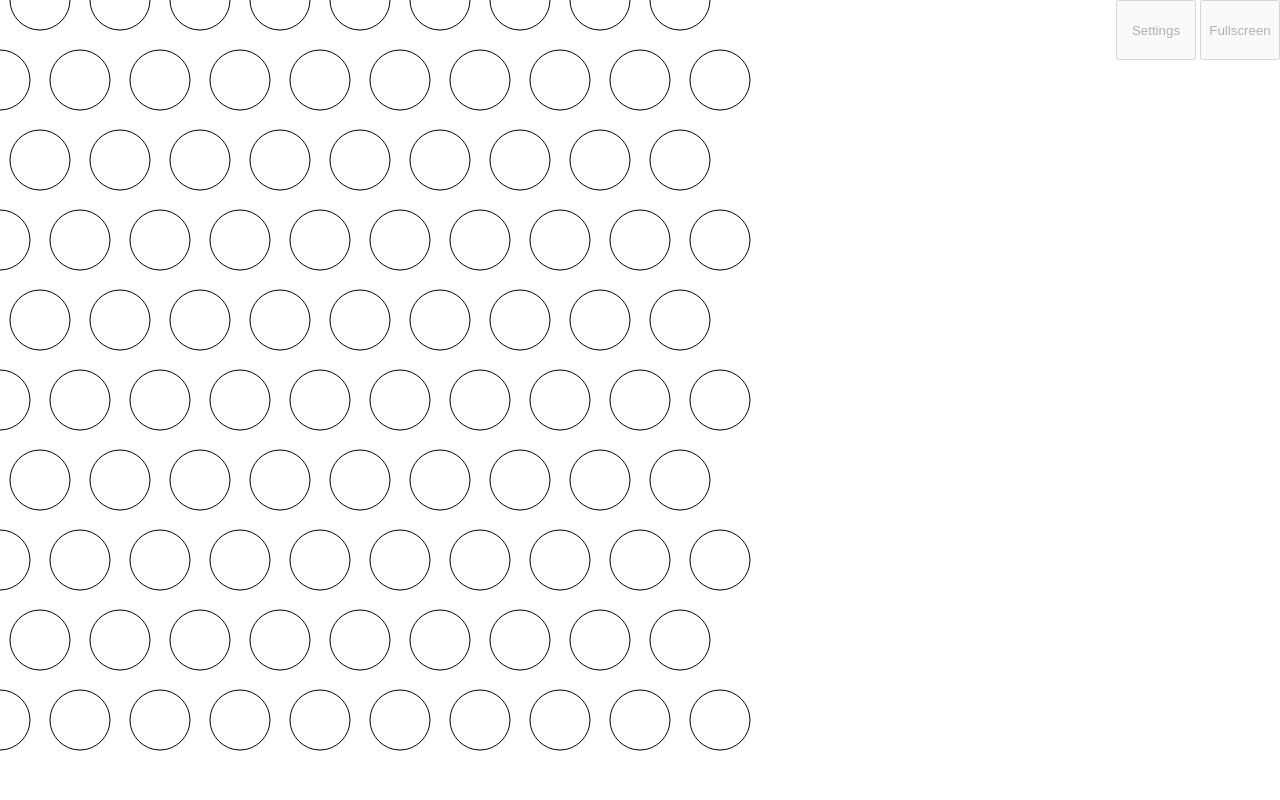
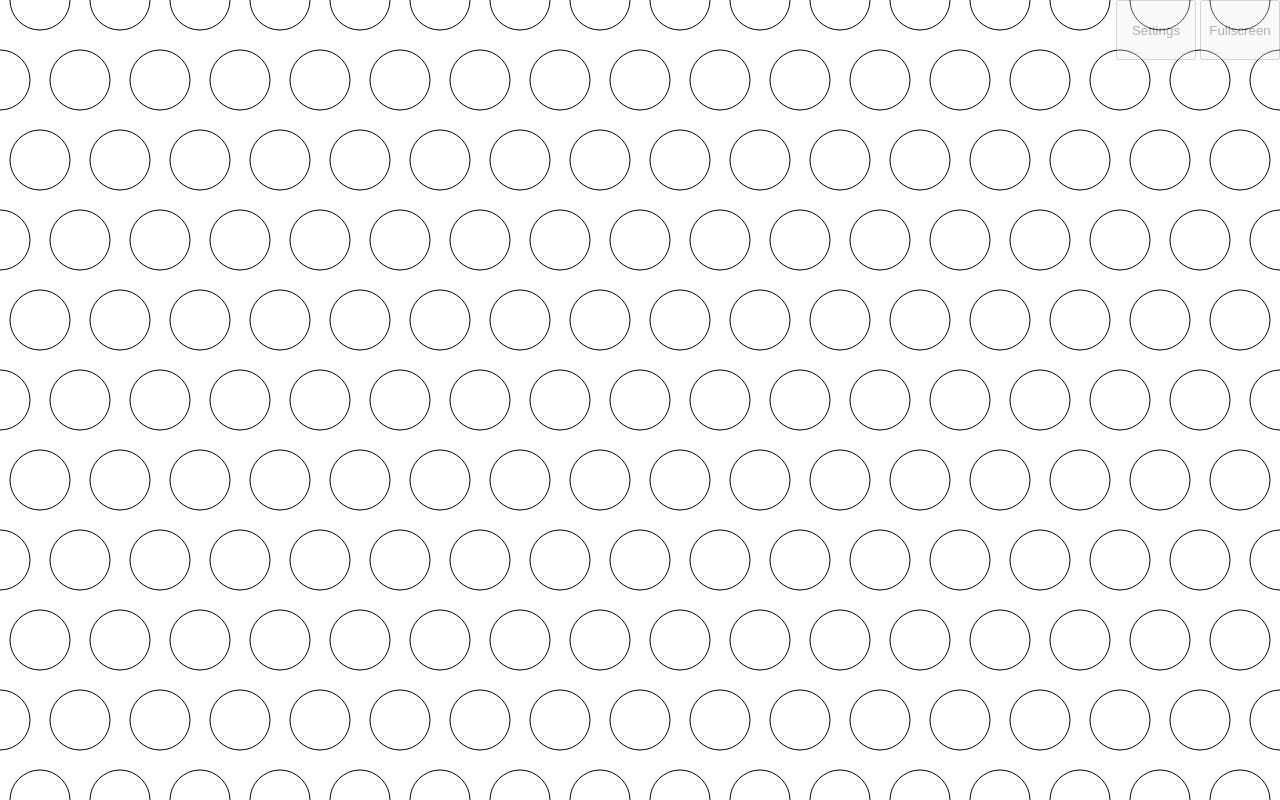
Before and after one commit to desttinghim/hex-midi-controller, a plain HTML site: page index.html in a window 1280 px wide. Drawn offline with Linux system fonts and the light colour scheme.

Commit message:
Fill up screen with hex grid

```diff
--- a/index.html
+++ b/index.html
@@ -38,7 +38,7 @@
        justify-content: center;
        position: relative;
        width: 100%;
-       height: 1000%;
+       height: 100%;
      }
      .settings  * {
        position: relative;
--- a/script.js
+++ b/script.js
@@ -142,6 +142,8 @@ class HexGrid {
   #ctx;
   #points = new Map();
   #pointerCount = 0;
+  #rowcount = 10;
+  #colcount = 10;
   constructor(canvas) {
     this.#canvas = canvas;
     this.resize();
@@ -157,6 +159,12 @@ class HexGrid {
     const parent = this.#canvas.parentElement;
     this.#canvas.width = parent.clientWidth;
     this.#canvas.height = parent.clientHeight;
+
+    const gap = 80;
+    const cellSize = 60;
+    this.colcount = Math.floor(this.#canvas.width / (cellSize));
+    this.rowcount = Math.floor(this.#canvas.height / (cellSize));
+    if (this.#ctx) this.redraw();
   }
   addPoint(event) {
     const rect = this.#canvas.getBoundingClientRect();
@@ -192,8 +200,8 @@ class HexGrid {
       pointArr.slice(-1)
     );
     let cells = [];
-    for (let y = 0; y < 10; y++) {
-      const maxRow = y % 2 === 0 ? 9 : 10;
+    for (let y = 0; y < this.rowcount; y++) {
+      const maxRow = y % 2 === 0 ? this.colcount - 1 : this.colcount;
       const offset = y % 2 === 0 ? gap / 2 : 0;
       let row = [];
       for (let x = 0; x < maxRow; x++) {
@@ -212,8 +220,8 @@ class HexGrid {
     const active = this.getActiveCells();
     const cellSize = 60;
     const gap = 80;
-    for (let y = 0; y < 10; y++) {
-      const maxRow = y % 2 === 0 ? 9 : 10;
+    for (let y = 0; y < this.rowcount; y++) {
+      const maxRow = y % 2 === 0 ? this.colcount - 1 : this.colcount;
       const offset = y % 2 === 0 ? gap / 2 : 0;
       for (let x = 0; x < maxRow; x++) {
         this.#ctx.beginPath();
@@ -241,8 +249,11 @@ const fullscreen = document.querySelector("#fullscreen");
 fullscreen.addEventListener("click", () => {
   if (!document.fullscreenElement) {
     page.requestFullscreen({ navigationUI: "hide" });
+    logger.log("Going fullscreen");
   } else {
     document.exitFullscreen();
+    logger.log("Leaving fullscreen");
   }
+  grid.resize();
 });
 document.defaultView.addEventListener("resize", grid.resize.bind(grid));
```
